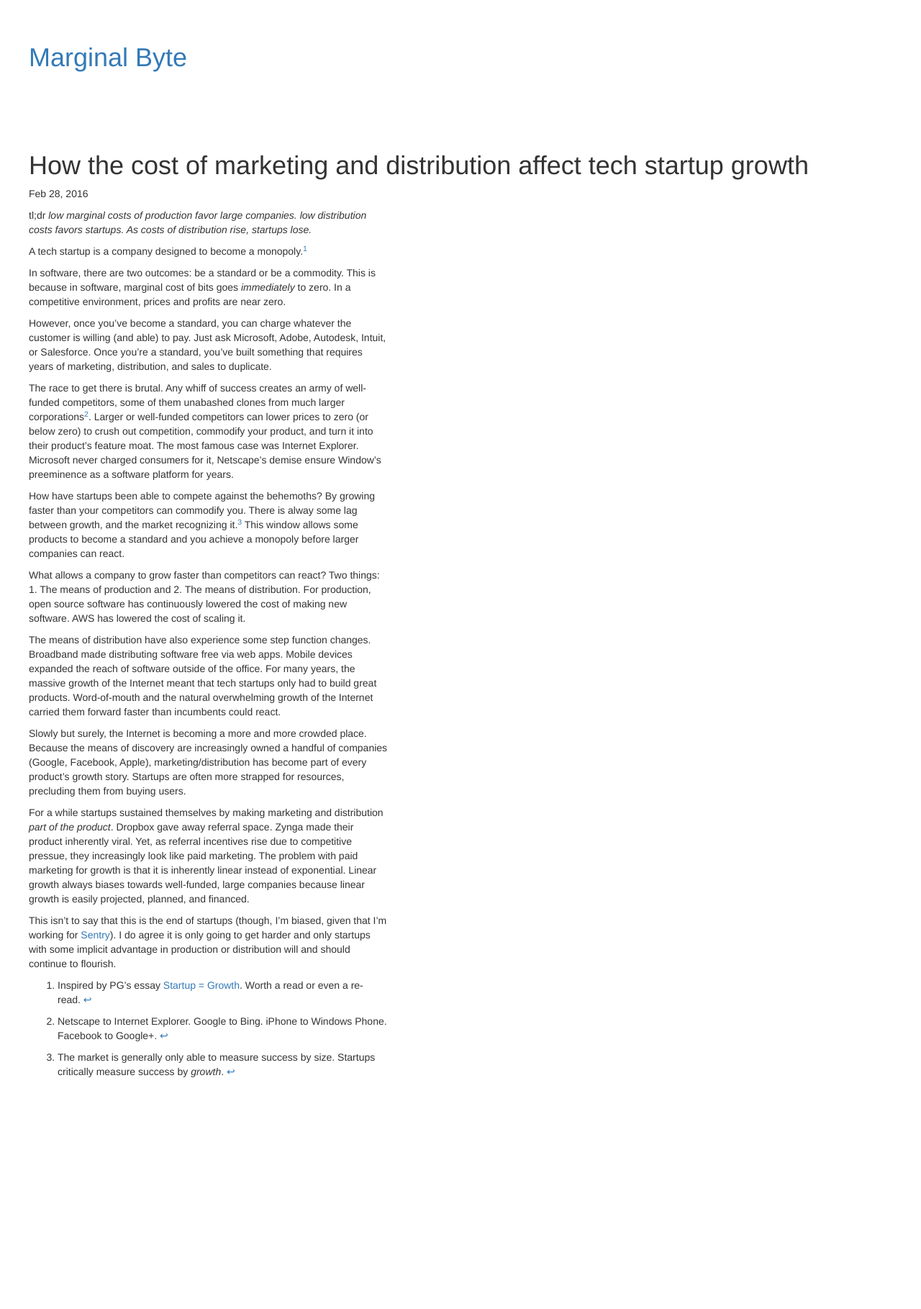
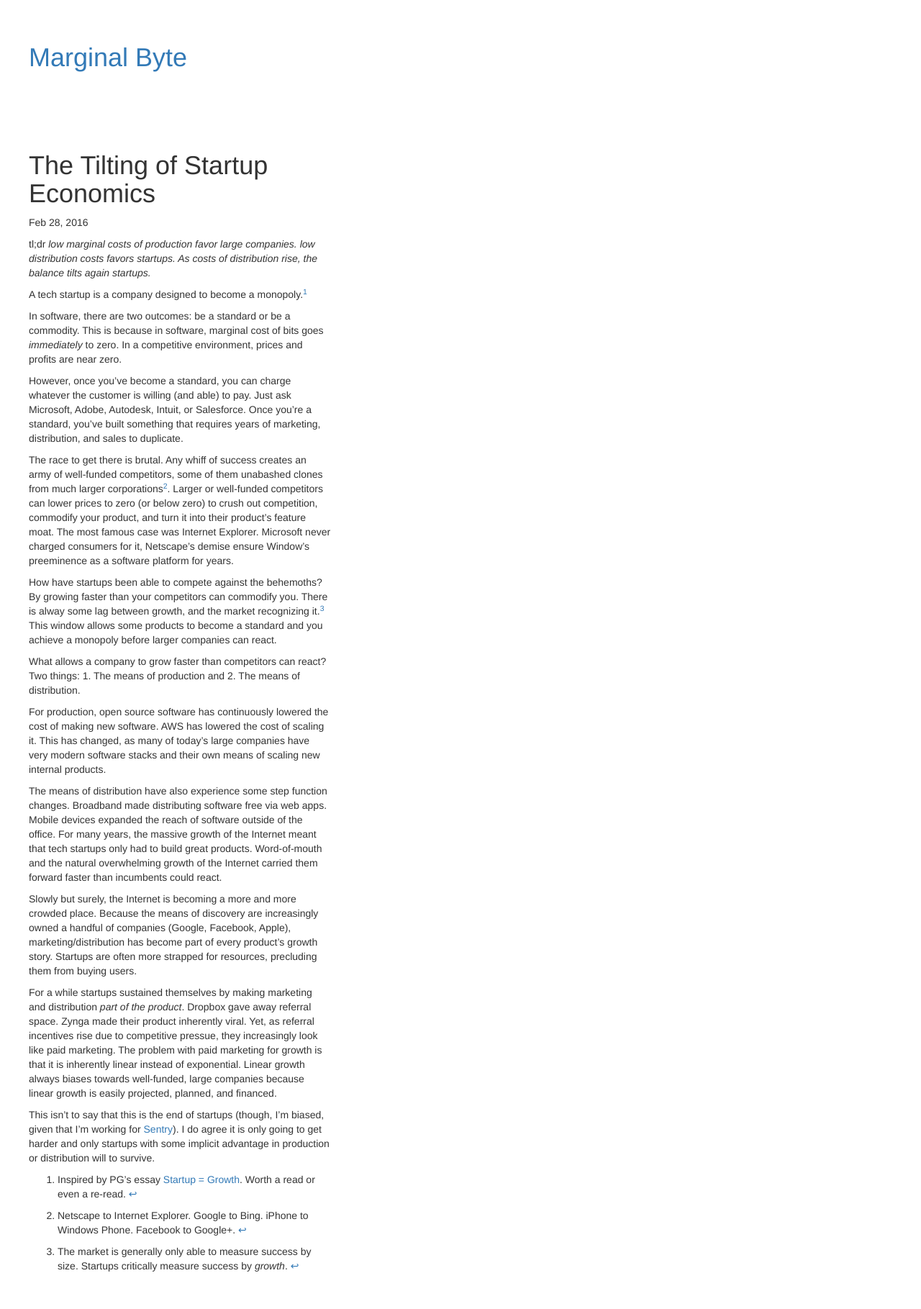
Before and after one commit to ehfeng/marginalbyte, a Jekyll site: the page built from _posts/2016-02-28-cost-of-marketing-and-distribution.md, in a window 1280 px wide. Shown: the whole page at 72% size. Built offline with Jekyll 4.4.1, drawn with Linux system fonts in a browser that asks for light colours; before the commit the page ends 1549 px from its top, so only the background shows below that.

Commit message:
css fixes mostly

```diff
--- a/_posts/2016-02-28-cost-of-marketing-and-distribution.md
+++ b/_posts/2016-02-28-cost-of-marketing-and-distribution.md
@@ -1,9 +1,9 @@
 ---
 layout: post
-title: How the cost of marketing and distribution affect tech startup growth
+title: The Tilting of Startup Economics
 ---
 
-tl;dr *low marginal costs of production favor large companies. low distribution costs favors startups. As costs of distribution rise, startups lose.*
+tl;dr *low marginal costs of production favor large companies. low distribution costs favors startups. As costs of distribution rise, the balance tilts again startups.*
 
 A tech startup is a company designed to become a monopoly.[^1]
 
@@ -15,7 +15,9 @@ The race to get there is brutal. Any whiff of success creates an army of well-fu
 
 How have startups been able to compete against the behemoths? By growing faster than your competitors can commodify you. There is alway some lag between growth, and the market recognizing it.[^3] This window allows some products to become a standard and you achieve a monopoly before larger companies can react.
 
-What allows a company to grow faster than competitors can react? Two things: 1. The means of production and 2. The means of distribution. For production, open source software has continuously lowered the cost of making new software. AWS has lowered the cost of scaling it.
+What allows a company to grow faster than competitors can react? Two things: 1. The means of production and 2. The means of distribution.
+
+For production, open source software has continuously lowered the cost of making new software. AWS has lowered the cost of scaling it. This has changed, as many of today's large companies have very modern software stacks and their own means of scaling new internal products.
 
 The means of distribution have also experience some step function changes. Broadband made distributing software free via web apps. Mobile devices expanded the reach of software outside of the office. For many years, the massive growth of the Internet meant that tech startups only had to build great products. Word-of-mouth and the natural overwhelming growth of the Internet carried them forward faster than incumbents could react.
 
@@ -23,7 +25,7 @@ Slowly but surely, the Internet is becoming a more and more crowded place. Becau
 
 For a while startups sustained themselves by making marketing and distribution *part of the product*. Dropbox gave away referral space. Zynga made their product inherently viral. Yet, as referral incentives rise due to competitive pressue, they increasingly look like paid marketing. The problem with paid marketing for growth is that it is inherently linear instead of exponential. Linear growth always biases towards well-funded, large companies because linear growth is easily projected, planned, and financed.
 
-This isn't to say that this is the end of startups (though, I'm biased, given that I'm working for [Sentry](https://getsentry.com)). I do agree it is only going to get harder and only startups with some implicit advantage in production or distribution will and should continue to flourish.
+This isn't to say that this is the end of startups (though, I'm biased, given that I'm working for [Sentry](https://getsentry.com)). I do agree it is only going to get harder and only startups with some implicit advantage in production or distribution will to survive.
 
 [^1]: Inspired by PG's essay [Startup = Growth](http://www.paulgraham.com/growth.html). Worth a read or even a re-read.
 [^2]: Netscape to Internet Explorer. Google to Bing. iPhone to Windows Phone. Facebook to Google+.
--- a/css/main.scss
+++ b/css/main.scss
@@ -52,10 +52,10 @@ $on-laptop:        800px;
 //         "syntax-highlighting"
 // ;
 .wrapper {
-	padding: 40px
+	padding: 40px;
+	max-width: 500px;
 }
 .post-content {
-	max-width: 500px;
 	font-size: 14px;
 }
 
```
